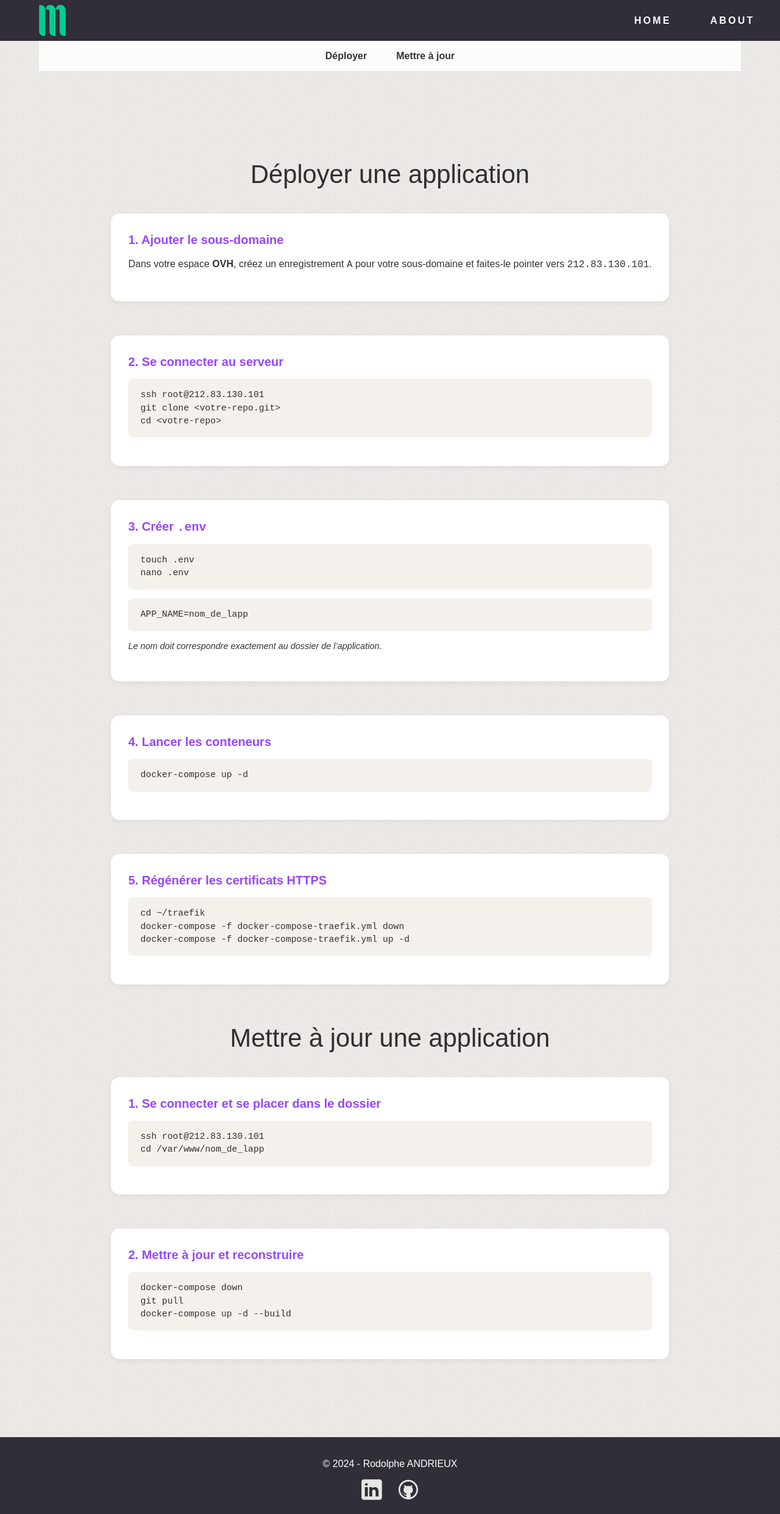
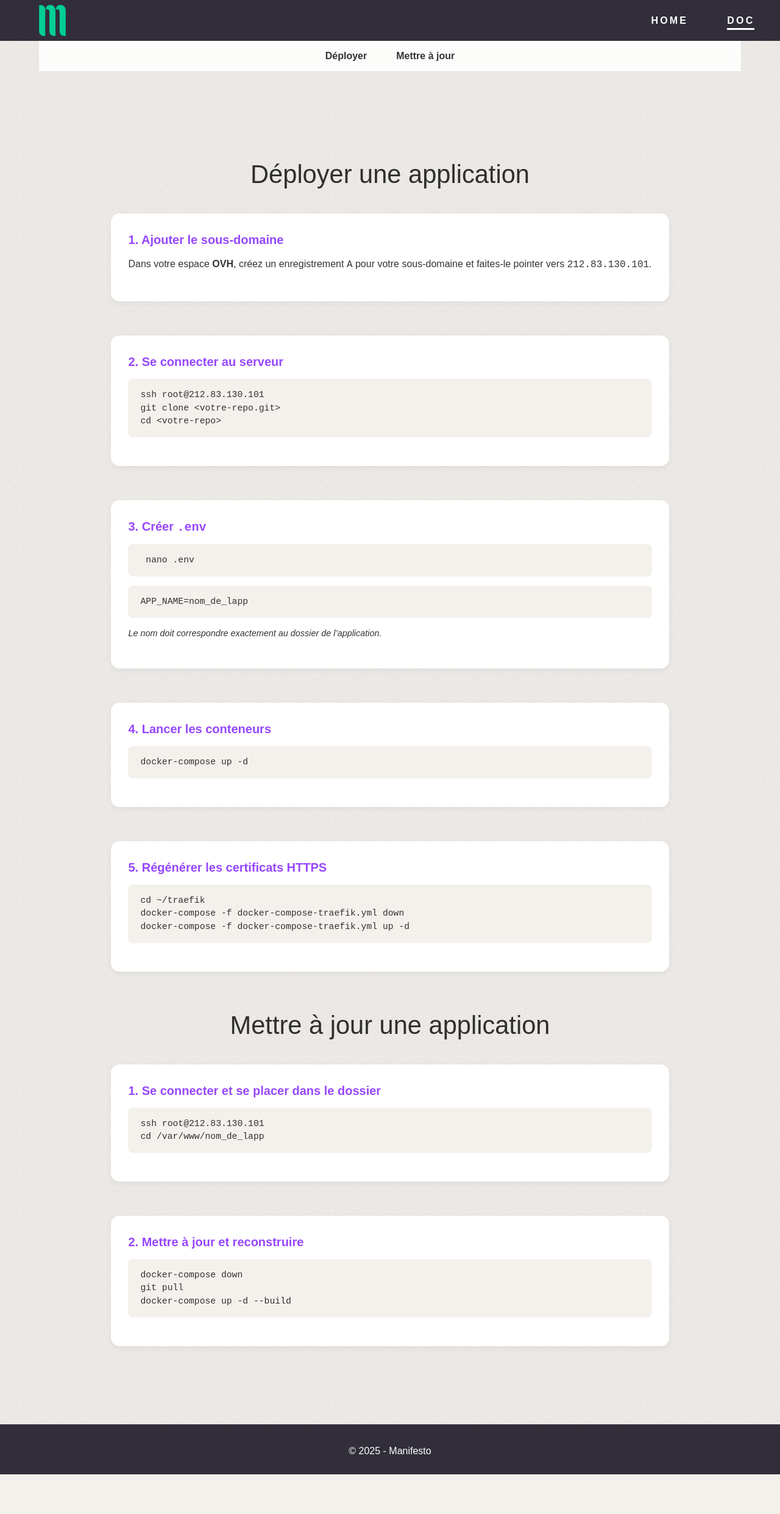
Before and after one commit to Magjic0/Manifesto-doc, a SvelteKit app: page /doc in a window 1280 px wide. Shown: the whole page at 61% size. After the commit the page ends 2417 px from the top, so only its background shows below. Built offline with nearby package versions, Linux system fonts and the light colour scheme.

Commit message:
Edit doc

```diff
--- a/src/routes/Footer.svelte
+++ b/src/routes/Footer.svelte
@@ -1,14 +1,6 @@
 <footer>
     <div id="flex-div">
-        <p>© 2024 - Rodolphe ANDRIEUX</p>
-        <div id="flex-icons">
-            <a href="https://www.linkedin.com/in/rodolphe-andrieux" target="_blank">
-                <img src='/icons/linkedin.svg' alt="Logo LinkedIn" width="40" height="40">
-            </a>
-            <a href="https://github.com/RodolpheANDRIEUX" target="_blank">
-                <img src='/icons/github.svg' alt="Logo GitHub" width="40" height="40">
-            </a>
-        </div>
+        <p>© 2025 - Manifesto </p>
     </div>
 </footer>
 
--- a/src/routes/Header.svelte
+++ b/src/routes/Header.svelte
@@ -4,7 +4,7 @@
 
 	let tabs = [
 		{ name: 'Home', url: '/' },
-		{ name: 'About', url: '/about' },
+		{ name: 'Doc', url: '/doc' },
 	];
 
 </script>
--- a/src/routes/doc/+page.svelte
+++ b/src/routes/doc/+page.svelte
@@ -29,8 +29,7 @@ cd &lt;votre‑repo&gt;</code></pre>
 
             <article class="step">
                 <h2>3. Créer <code>.env</code></h2>
-                <pre><code class="language-bash">touch .env
-nano .env</code></pre>
+                <pre><code class="language-bash"> nano .env</code></pre>
                 <pre><code class="language-env">APP_NAME=nom_de_lapp</code></pre>
                 <p class="note">Le nom doit correspondre exactement au dossier de l’application.</p>
             </article>
```
Also changed, not shown: src/routes/about/+page.svelte (deleted, +0 -17 lines).
